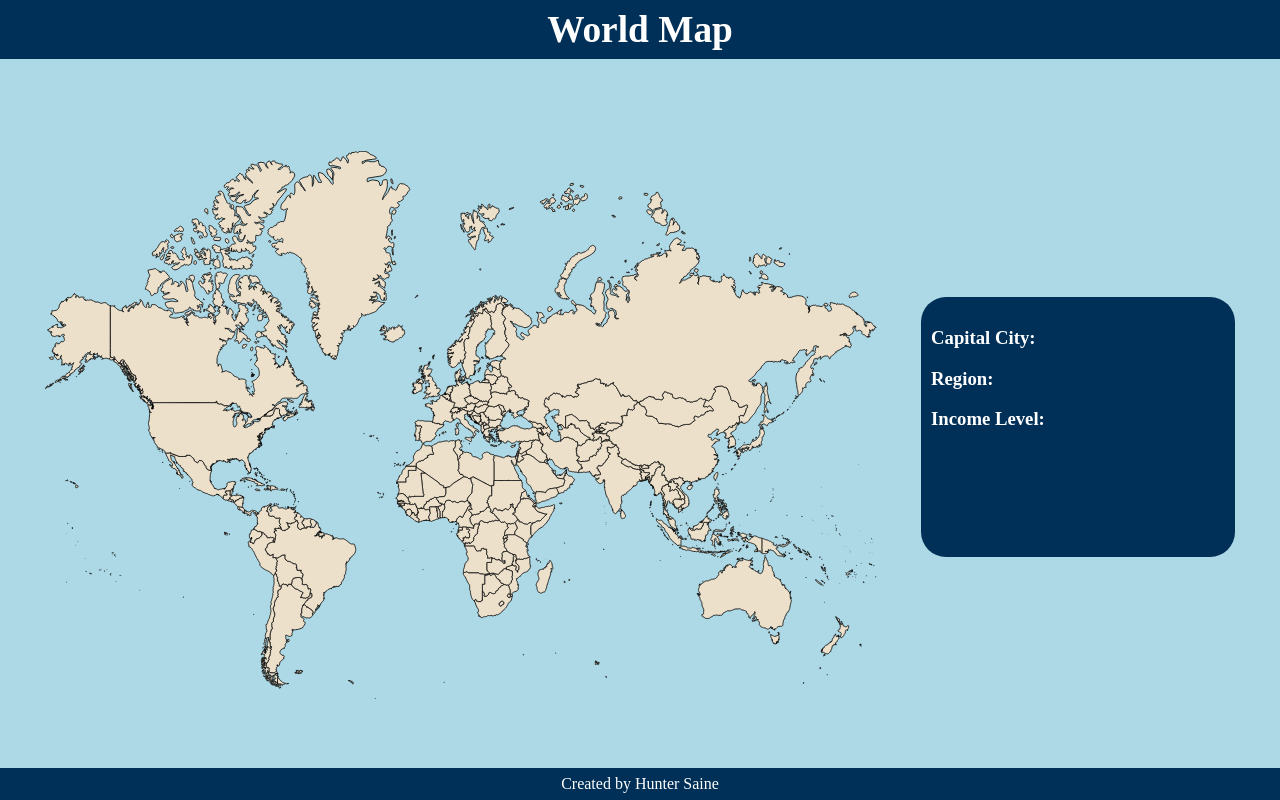
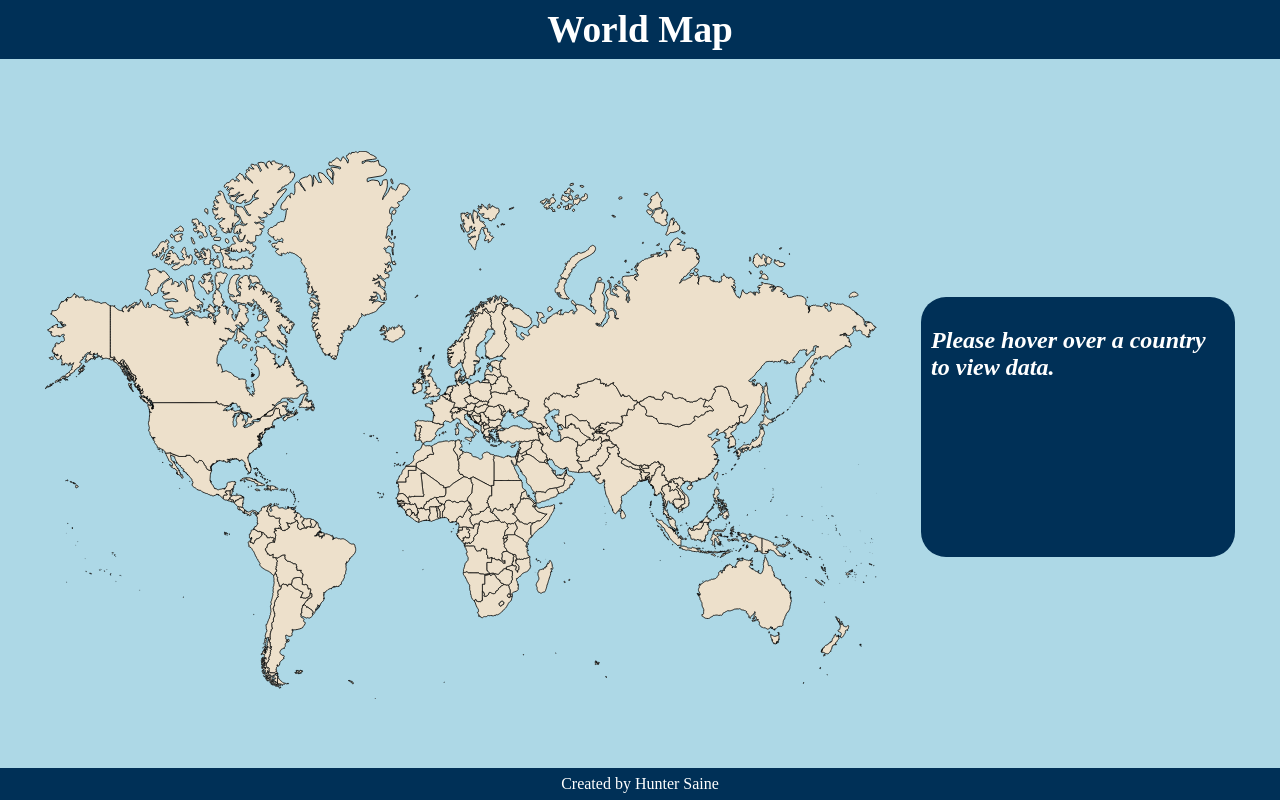
Before and after one commit to HunterSaine/map_app, an Angular app: page / in a window 1280 px wide. Built offline with nearby package versions, Linux system fonts and the light colour scheme.

Commit message:
add longitude and latitude

```diff
--- a/src/app/api.service.ts
+++ b/src/app/api.service.ts
@@ -23,6 +23,8 @@ export class ApiService {
         capital: data[1][0].capitalCity,
         region: data[1][0].region.value,
         income: data[1][0].incomeLevel.value,
+        longitude: data[1][0].longitude,
+        latitude: data[1][0].latitude,
       });
     });
     return subject.asObservable();
--- a/src/app/map/map.component.css
+++ b/src/app/map/map.component.css
@@ -39,4 +39,6 @@ h1 {
 body {
   height: 100vh;
 }
-h2 {text-align: center;}
+h2 {
+  text-align: left;
+}
--- a/src/app/map/map.component.html
+++ b/src/app/map/map.component.html
@@ -1547,14 +1547,23 @@
       </svg>
     </section>
     <section class="map-details">
-      <div>
-        <h2>{{ country.country }}</h2>
+      <div *ngIf="country.country">
+        <div>
+          <h2>Name: {{ country.country }}</h2>
+        </div>
+        <h3>Capital City: {{ country.capital }}</h3>
+        <h3>Region: {{ country.region }}</h3>
+        <h3>Income Level: {{ country.income }}</h3>
+        <h3>Longitude: {{ country.longitude }}</h3>
+        <h3>Latitude: {{ country.latitude }}</h3>
       </div>
-      <h3>Capital City: {{ country.capital }}</h3>
-      <h3>Region: {{ country.region }}</h3>
-      <h3>Income Level: {{ country.income }}</h3>
+      <div *ngIf="!country.country">
+        <div>
+          <h2><i>Please hover over a country to view data.</i></h2>
+        </div>
+      </div>
     </section>
+
     <div class="footer"><footer>Created by Hunter Saine</footer></div>
   </div>
-
 </main>
```
Also changed, not shown: src/app/map/map.component.ts (+8 -10 lines).
